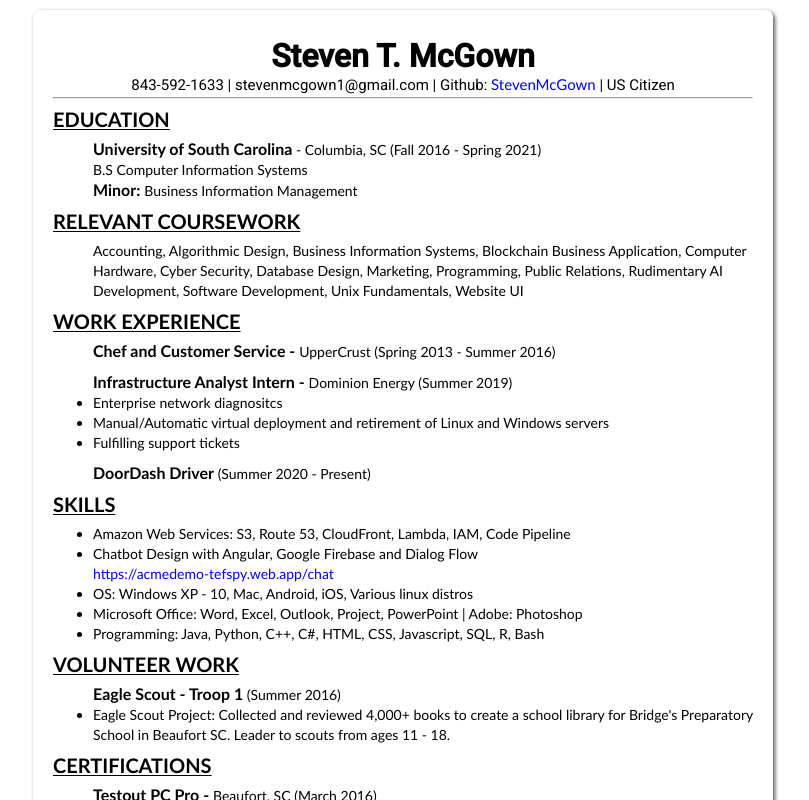
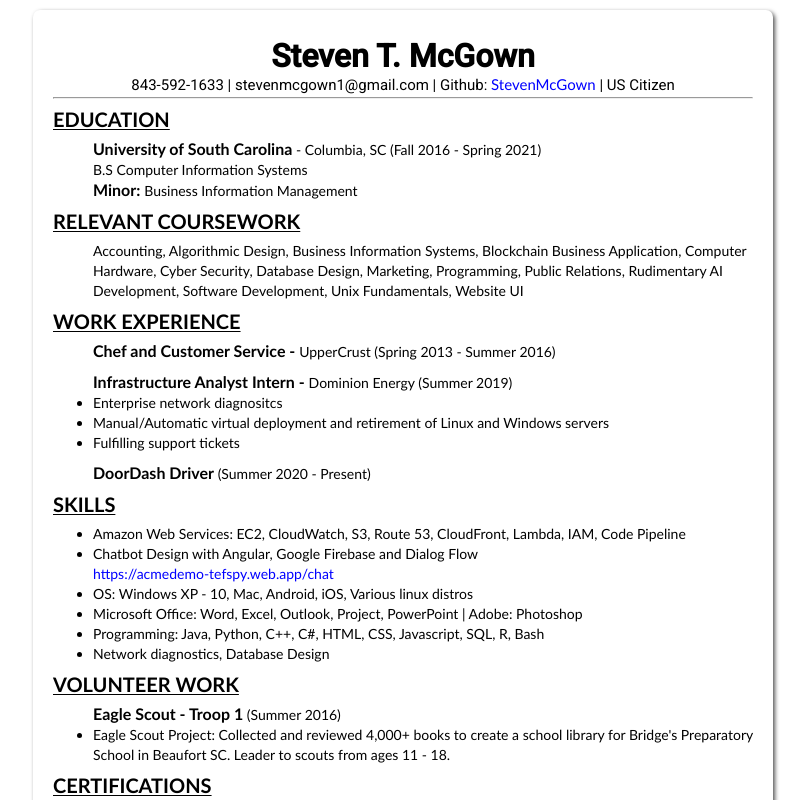
Before and after one commit to StevenMcGown/personalWebsite, an Angular app: page / in a window 1280 px wide. Shown: the top 800 px of the page, without its empty margins (237-1046 px from the left). Built offline with nearby package versions, Linux system fonts and the light colour scheme.

Commit message:
added ec2 and cloudwatch to resume

```diff
--- a/src/app/home/home.component.html
+++ b/src/app/home/home.component.html
@@ -54,14 +54,13 @@
         <p class="head">SKILLS</p>
         <br>
         <ul>
-            <li>Amazon Web Services: S3, Route 53, CloudFront, Lambda, IAM, Code Pipeline</li>
+            <li>Amazon Web Services: EC2, CloudWatch, S3, Route 53, CloudFront, Lambda, IAM, Code Pipeline</li>
             <li>Chatbot Design with Angular, Google Firebase and Dialog Flow</li>
             <p><a href="https://acmedemo-tefspy.web.app/chat">https://acmedemo-tefspy.web.app/chat</a></p>
             <li>OS: Windows XP - 10, Mac, Android, iOS, Various linux distros</li>
             <li>Microsoft Office: Word, Excel, Outlook, Project, PowerPoint | Adobe: Photoshop</li>
             <li>Programming: Java, Python, C++, C#, HTML, CSS, Javascript, SQL, R, Bash</li>
-            <!--<li>Network diagnostics, Database Design, UI/UX with Angular Framework</li>
-            -->
+            <li>Network diagnostics, Database Design</li>
         </ul>
 
         <!--
```
